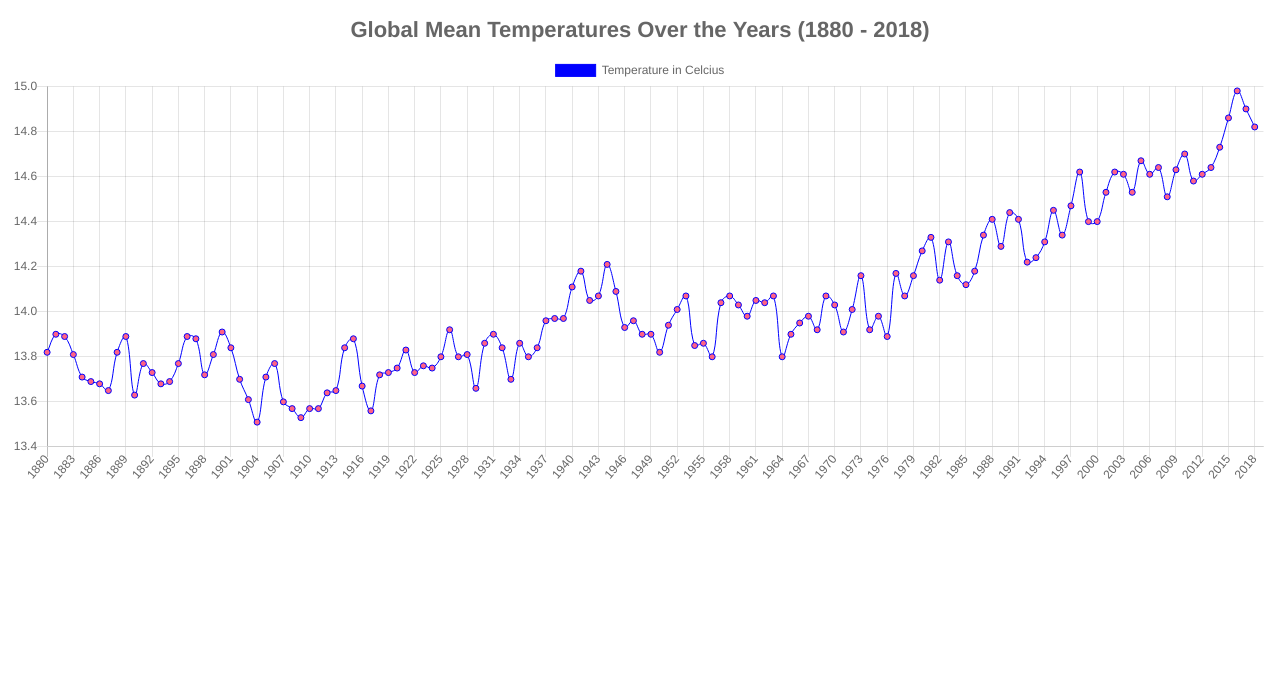
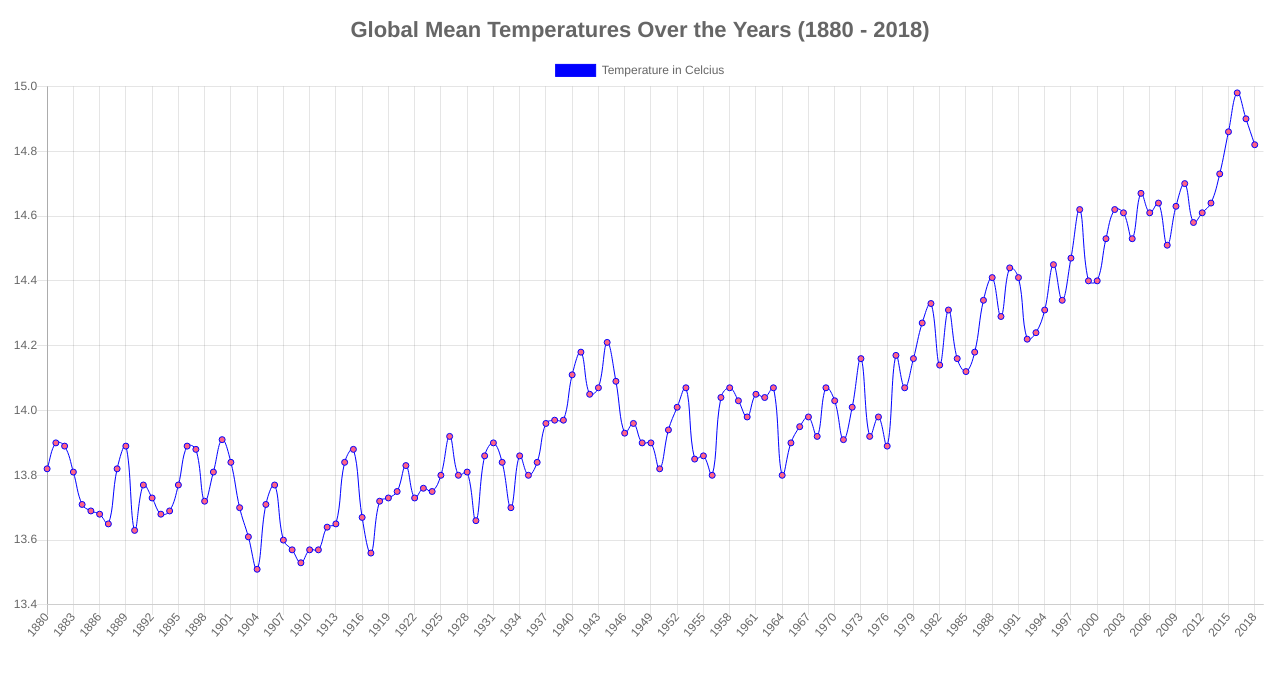
Before and after one commit to robintom/NASA-GISS-Chart-Visualisation, a plain HTML site: page index.html in a window 1280 px wide. Drawn offline with nearby package versions, Linux system fonts and the light colour scheme.

Commit message:
Update index.html

```diff
--- a/index.html
+++ b/index.html
@@ -8,7 +8,7 @@
     <meta name="viewport" content="width=device-width, initial-scale=1" />
   </head>
   <body>
-    <canvas id="myChart" width="400" height="150vh"></canvas>
+    <canvas id="myChart" width="400" height="200"></canvas>
     <script>
       window.addEventListener("DOMContentLoaded", loadChart);
       async function loadChart() {
```
